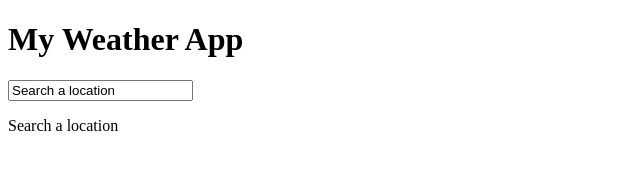
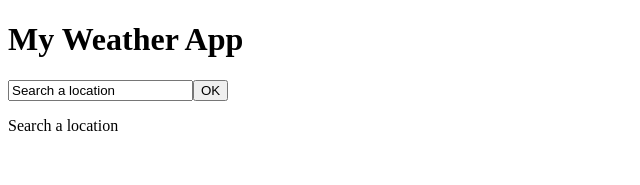
Before and after one commit to antesaj/my-weather-app, a React (Create React App) app: page / in a window 1280 px wide. Shown: the top 185 px of the page, without its empty margins (0-640 px from the left). Built offline with nearby package versions, Linux system fonts and the light colour scheme.

Commit message:
Added form wrapper to text input

```diff
--- a/src/App.js
+++ b/src/App.js
@@ -4,6 +4,12 @@ import Header from "./Components/Header";
 import SearchBar from "./Components/SearchBar";
 
 class App extends Component {
+  constructor(props) {
+    super(props);
+    this.state = {
+      currentSearch: ""
+    };
+  }
   render() {
     return (
       <div>
--- a/src/Components/SearchBar.js
+++ b/src/Components/SearchBar.js
@@ -22,13 +22,16 @@ class SearchBar extends Component {
   render() {
     return (
       <div>
+        <form>
           <input
             type="text"
             value={this.state.searchBarText}
             onClick={this.handleClick}
             onChange={this.handleChange}
           />
+          <input type="submit" value="OK" />
           <p>{this.state.searchBarText}</p>
+        </form>
       </div>
     );
   }
```
Lines whose indentation alone changed are shown as unchanged.
